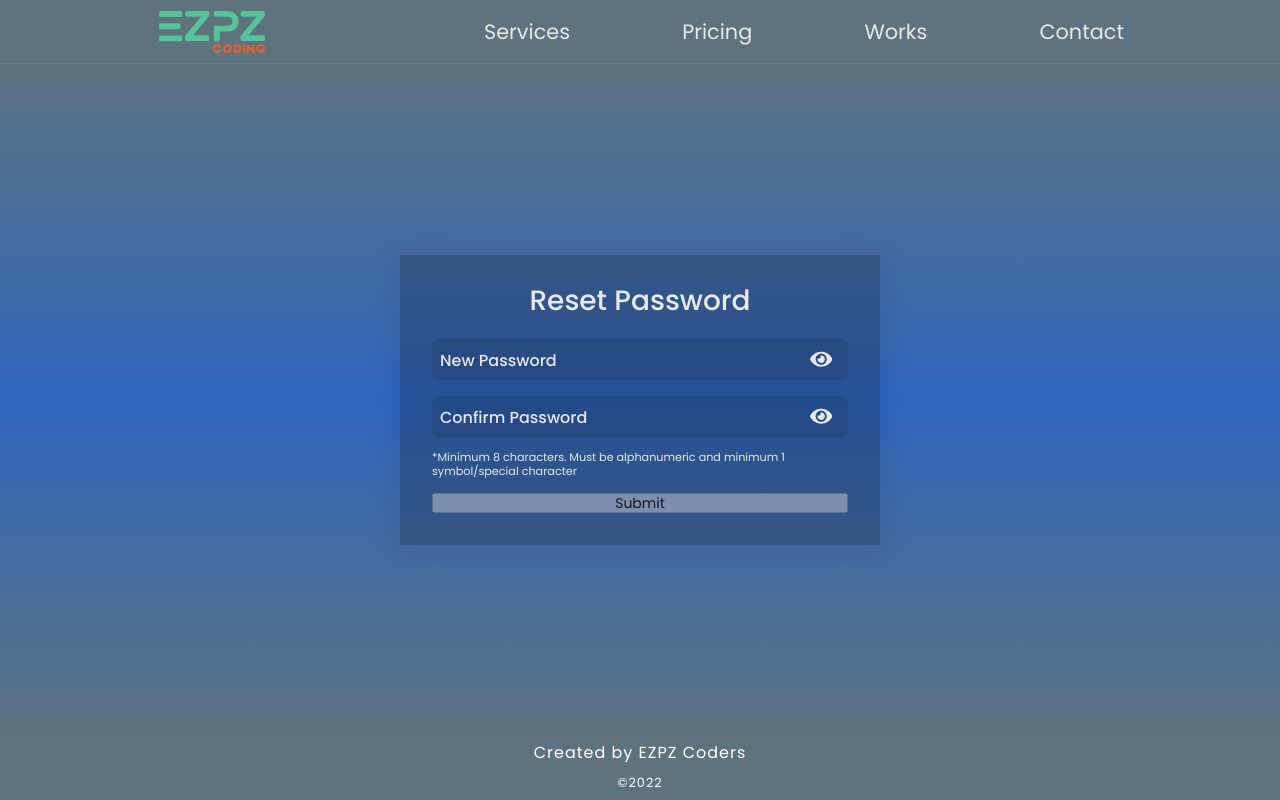
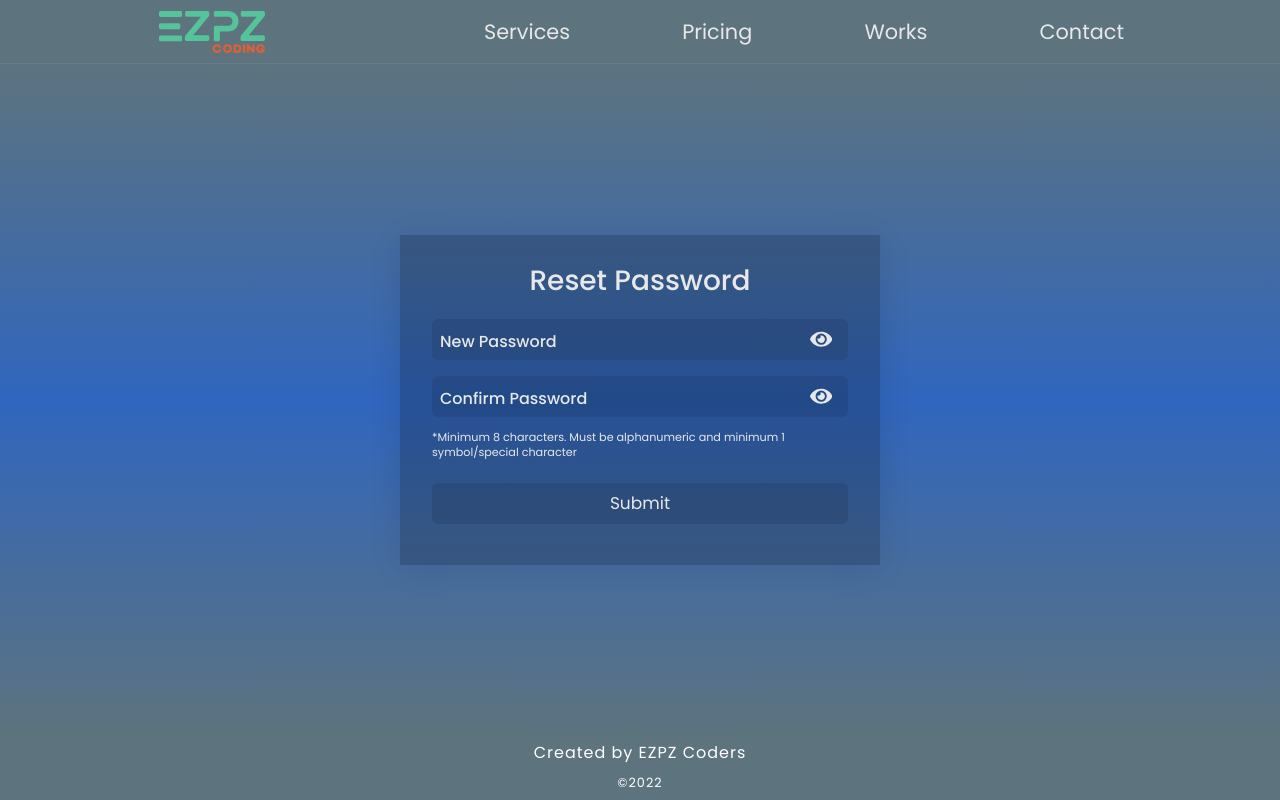
Before and after one commit to pixelverse-studios/pixelverse-studios-ui, a Next.js app: page /password/reset/1 in a window 1280 px wide. Built offline with nearby package versions, Linux system fonts and the light colour scheme.

Commit message:
SubmitButton -> ResetPassword

```diff
--- a/components/views/auth/ResetPassword.tsx
+++ b/components/views/auth/ResetPassword.tsx
@@ -2,8 +2,7 @@ import { useState, FormEvent, useEffect } from 'react'
 
 import useForm from '../../../utilities/hooks/useForm'
 import { FormProps } from '../../../utilities/types/formTypes'
-import { VALID_PASSWORD } from '../../../utilities/validations/regex'
-import { FormRow, PasswordField } from '../../form'
+import { FormRow, PasswordField, SubmitButton } from '../../form'
 import FormValidations from '../../../utilities/validations/forms'
 import styles from './AuthPages.module.scss'
 
@@ -68,12 +67,11 @@ const ResetPassword = () => {
                                 confirmationField={newPassword}
                             />
                         </FormRow>
-                        <button
-                            className={styles.button}
-                            type="submit"
-                            disabled={disableSubmit}>
-                            Submit
-                        </button>
+                        <SubmitButton
+                            label="Submit"
+                            disabled={disableSubmit}
+                            loading={false}
+                        />
                     </fieldset>
                 </form>
             </div>
```
